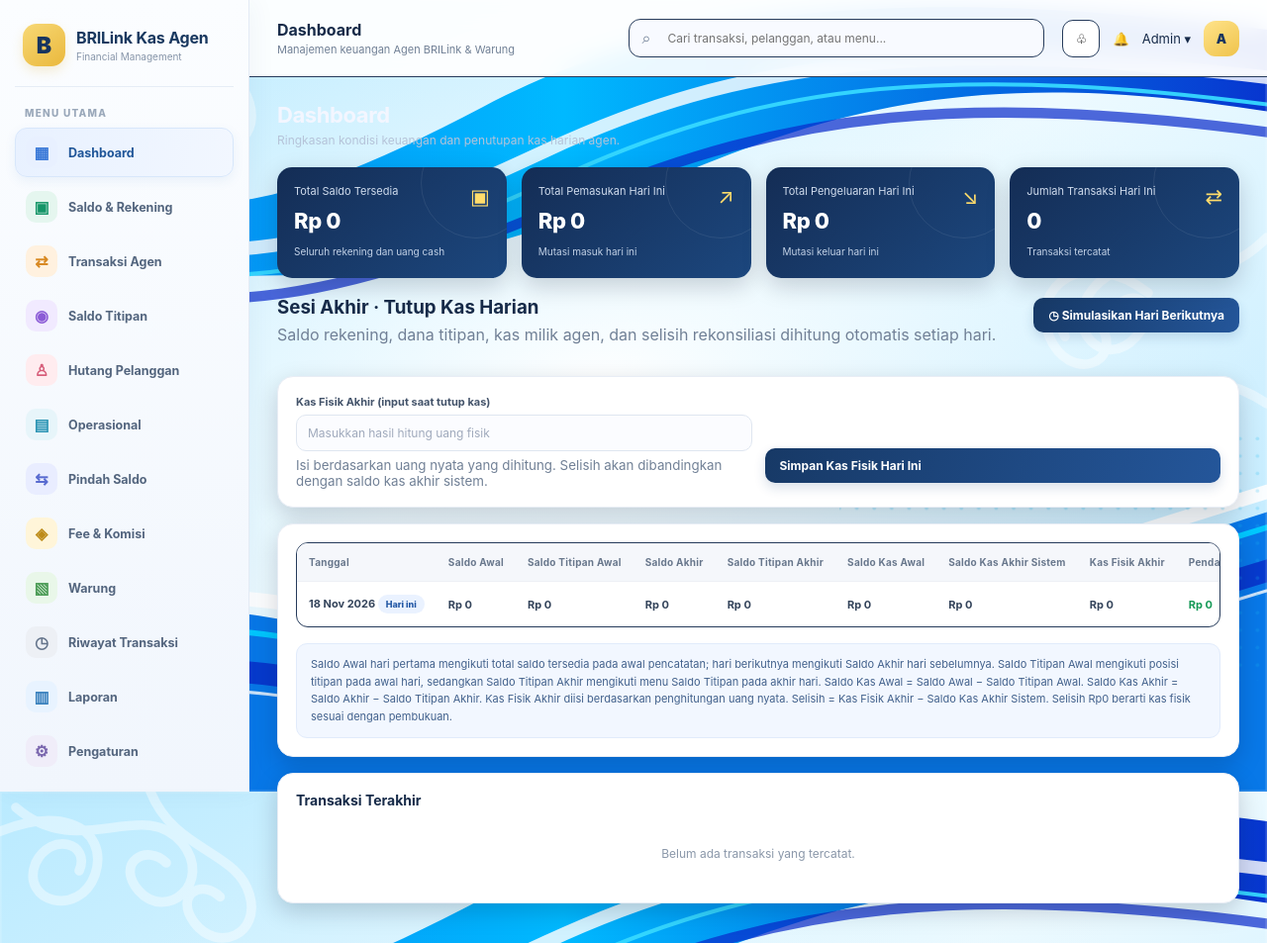
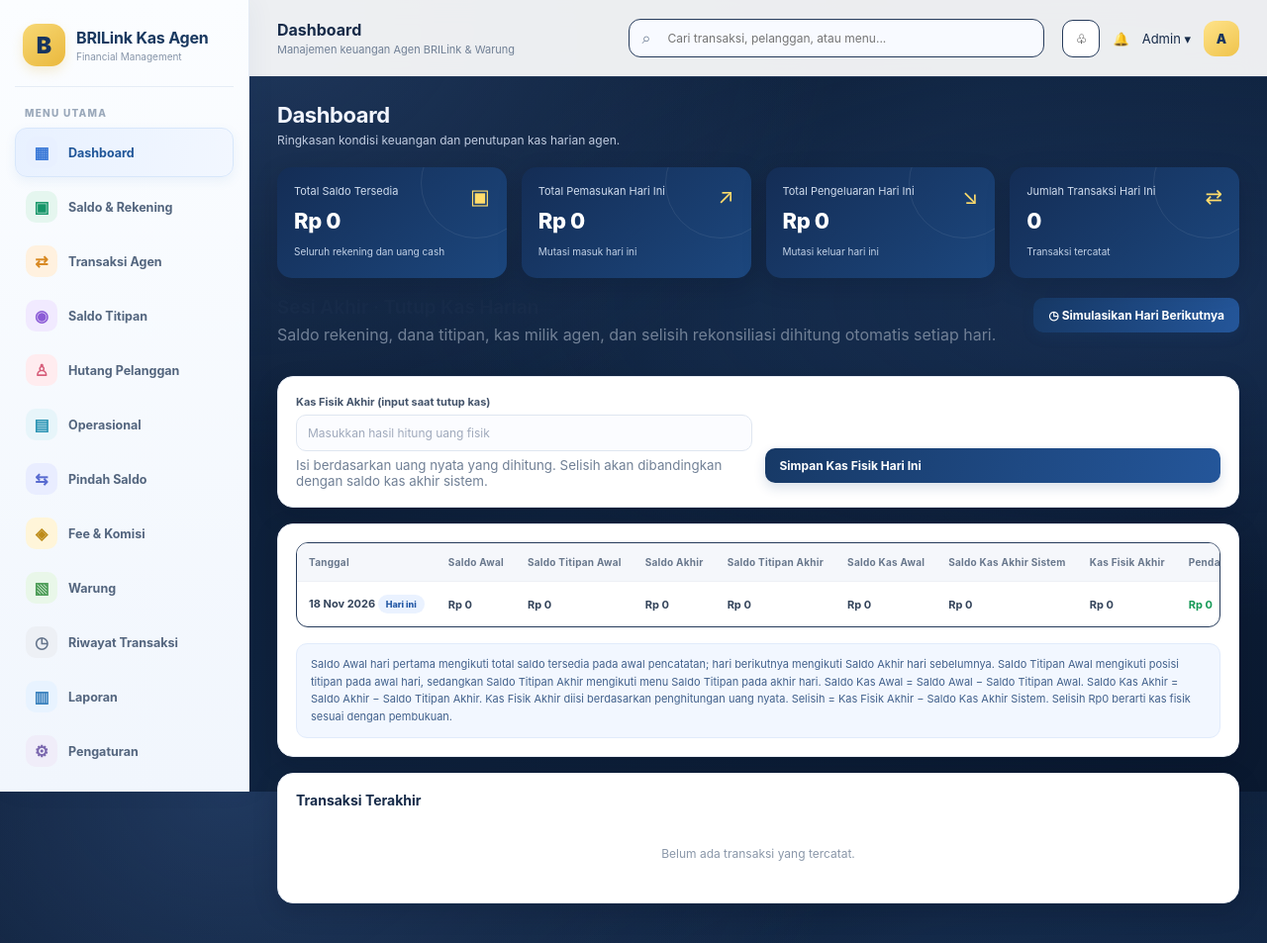
Before and after one commit to ligalalaku/kas-agen-brilink, a plain HTML site: page index.html in a window 1280 px wide. Shown: the whole page at 99% size. Drawn offline with Linux system fonts and the light colour scheme.

Commit message:
Set Kas Agen BRILink page background to soft blurred navy

```diff
--- a/index.html
+++ b/index.html
@@ -13,7 +13,7 @@
   --radius:16px;
 }
 *{box-sizing:border-box}
-body{margin:0;background:#dff3ff url('assets/bg-kas-agen.svg') center top/cover fixed no-repeat;font-family:Inter,ui-sans-serif,system-ui,-apple-system,"Segoe UI",Arial,sans-serif;color:var(--text)}
+body{margin:0;background:radial-gradient(ellipse at 18% 0%,rgba(55,91,145,.48),transparent 42%),radial-gradient(ellipse at 92% 38%,rgba(37,69,119,.38),transparent 46%),linear-gradient(135deg,#09162b 0%,#102440 52%,#0a1930 100%);background-attachment:fixed;font-family:Inter,ui-sans-serif,system-ui,-apple-system,"Segoe UI",Arial,sans-serif;color:var(--text)}
 button,input,select,textarea{font:inherit}
 button{cursor:pointer}
 .app{min-height:100vh}
@@ -47,7 +47,7 @@ button{cursor:pointer}
 .page{display:none;animation:fade .22s ease}.page.active{display:block}
 @keyframes fade{from{opacity:.4;transform:translateY(4px)}to{opacity:1;transform:none}}
 .page-title{display:flex;align-items:flex-start;justify-content:space-between;gap:12px;margin-bottom:20px}
-.page-title h1{font-size:22px;margin:0 0 5px;letter-spacing:-.4px;color:#f3f6ff}.page-title p{margin:0;color:#b5c3d9;font-size:12px}
+.page-title h1{font-size:22px;margin:0 0 5px;letter-spacing:-.4px;color:#f3f6ff}.page-title p{margin:0;color:#c0cce0;font-size:12px}
 .btn{border:0;border-radius:10px;padding:10px 15px;font-size:12px;font-weight:750;display:inline-flex;align-items:center;gap:7px}
 .btn-primary{background:linear-gradient(110deg,#173966,#24569a);color:white;box-shadow:0 5px 12px rgba(26,68,123,.16)}
 .btn-gold{background:linear-gradient(110deg,#ffe17a,#efbd39);color:#192b49}
```
